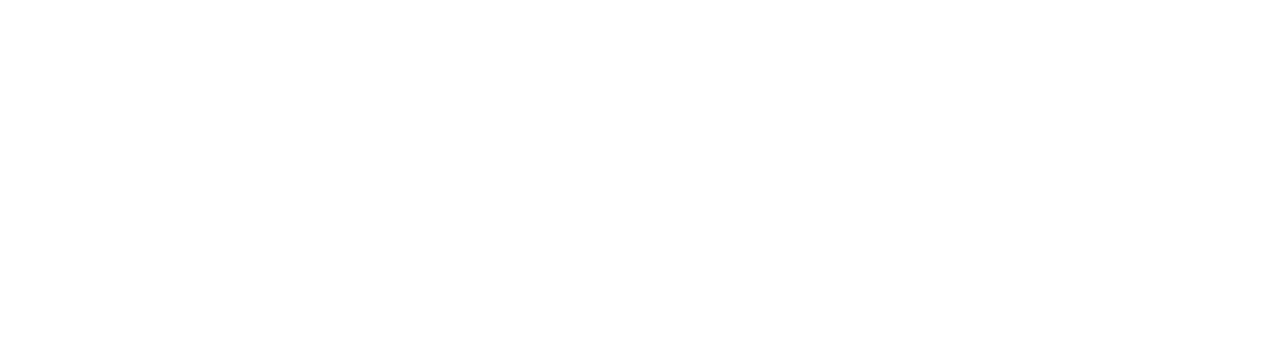
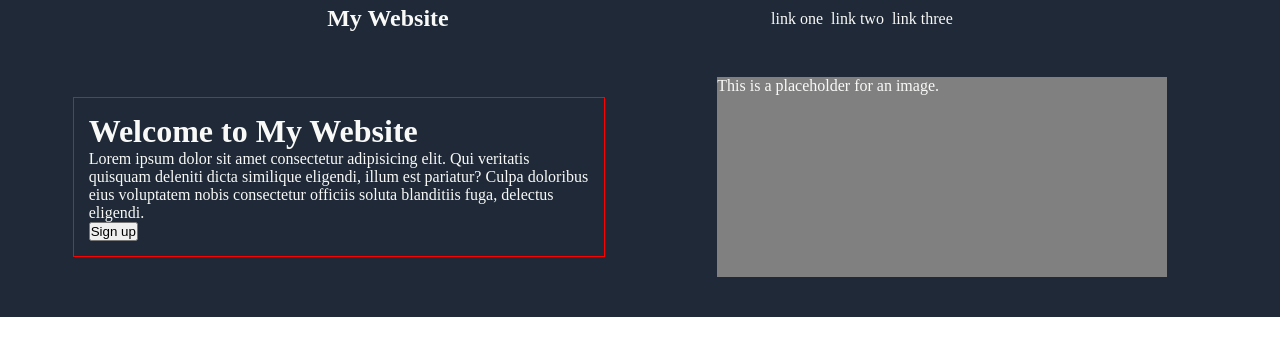
Before and after one commit to Jackkgg/landing-page, a plain HTML site: page index.html in a window 1280 px wide. Drawn offline with Linux system fonts and the light colour scheme.

Commit message:
Made a start on the header and sign up content

```diff
--- a/index.html
+++ b/index.html
@@ -6,7 +6,27 @@
     <link rel="stylesheet" href="styles.css">
     <title>Jack's Landing Page</title>
 </head>
-<body>
-
-</body>
+    <body>
+        <div class="header">
+            <div class="page-title">
+                <h2>My Website</h2>
+            </div>
+            <ul class="links">
+                <li>link one</li>
+                <li>link two</li>
+                <li>link three</li>
+            </ul>
+        </div>
+        <div class="title-content">
+            <div class="sign-up">
+                <h1>Welcome to My Website</h1>
+                <p>Lorem ipsum dolor sit amet consectetur adipisicing elit. Qui veritatis quisquam deleniti dicta similique eligendi,
+                illum est pariatur? Culpa doloribus eius voluptatem nobis consectetur officiis soluta blanditiis fuga, delectus eligendi.</p>
+                <input type="button" value="Sign up">
+            </div>
+            <div class="image">
+                <p>This is a placeholder for an image.</p>
+            </div>
+        </div>
+    </body>
 </html>
--- a/styles.css
+++ b/styles.css
@@ -0,0 +1,42 @@
+* {
+    margin: 0;
+    padding: 0;
+}
+
+.header{
+    background-color: #1F2937;
+    color: #F9FAF8;
+    display: flex;
+    justify-content: space-evenly;
+    align-items: center;
+    padding: 5px;
+}
+
+.links{
+  display: flex;
+  list-style-type: none;
+  gap: 8px;
+}
+
+.title-content{
+  display: flex;
+  align-items: center;
+  justify-content: space-evenly;
+  background-color: #1F2937;
+  color: #F9FAF8;
+}
+
+.sign-up{
+  max-width:500px;
+  padding: 15px;
+  border-color: red;
+  border-width: 1px;
+  border-style: solid;
+}
+
+.image{
+  background-color: grey;
+  height: 200px;
+  width: 450px;
+  margin: 40px;
+}
```
